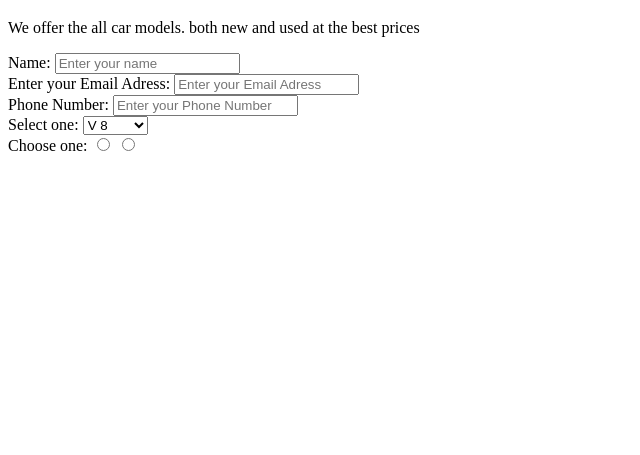
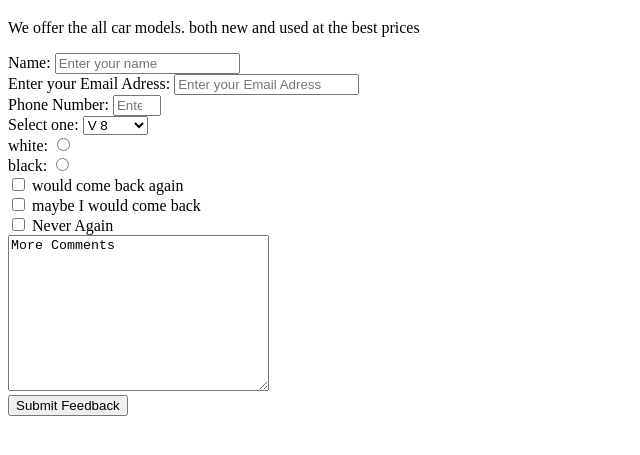
Before and after one commit to Kalunge/Titus-Danny, a plain HTML site: page fcc-test-suite-template-master/index.html in a window 1280 px wide. Shown: the part 61-516 px from the top of the page, without its empty margins (0-640 px from the left). Drawn offline with Linux system fonts and the light colour scheme.

Commit message:
add radio buttons

```diff
--- a/fcc-test-suite-template-master/index.html
+++ b/fcc-test-suite-template-master/index.html
@@ -25,7 +25,7 @@
 
        <div>
         <label id="number-label" for="">Phone Number:</label>
-        <input required type="number" id="number" placeholder="Enter your Phone Number">
+        <input min="0" max="5" required type="number" id="number" placeholder="Enter your Phone Number">
        </div>
        <div>
         <label id="number-label" for="">Select one:</label>
@@ -37,9 +37,26 @@
        </div>
 
        <div>
-        <label id="number-label" for="">Choose one:</label>
-         <input type="radio" name="color"/>
-         <input type="radio" name="color"/>
+        <label id="label-radio" for="">white:</label>
+         <input type="radio" name="color" value="white"/>
+       </div>
+       <div>
+        <label for="">black:</label>
+         <input type="radio" name="color" value="black"/>
+       </div>
+       <div>
+        <input type="checkbox" id="vehicle1" name="vehicle1" value="yes">
+        <label for="vehicle1"> would come back again</label><br>
+        <input type="checkbox" id="vehicle2" name="vehicle2" value="maybe">
+        <label for="vehicle2"> maybe I would come back</label><br>
+        <input type="checkbox" id="vehicle3" name="vehicle3" value="never">
+        <label for="vehicle3"> Never Again</label><br>
+       </div>
+       <div>
+         <textarea name="comments" id="" cols="30" rows="10">More Comments</textarea>
+       </div>
+       <div>
+         <button id="submit" type="submit">Submit Feedback</button>
        </div>
      </form>
 
```
